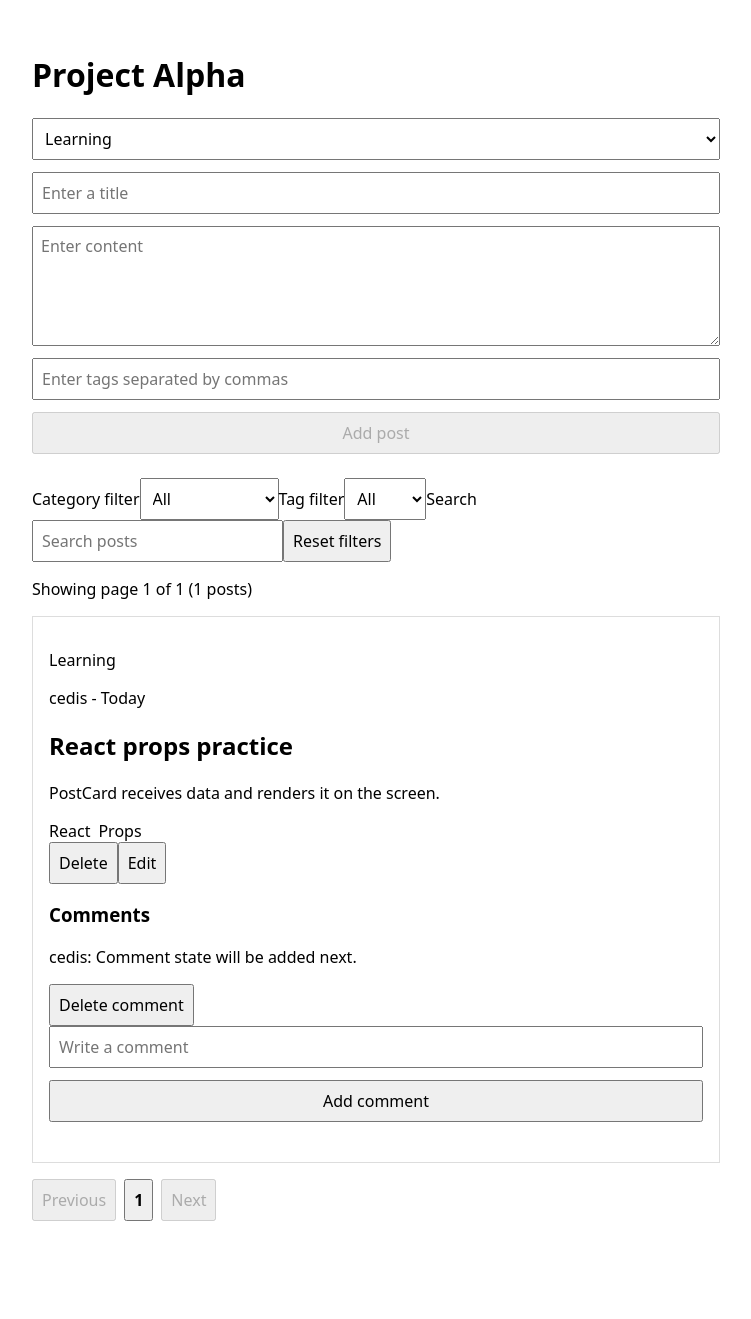
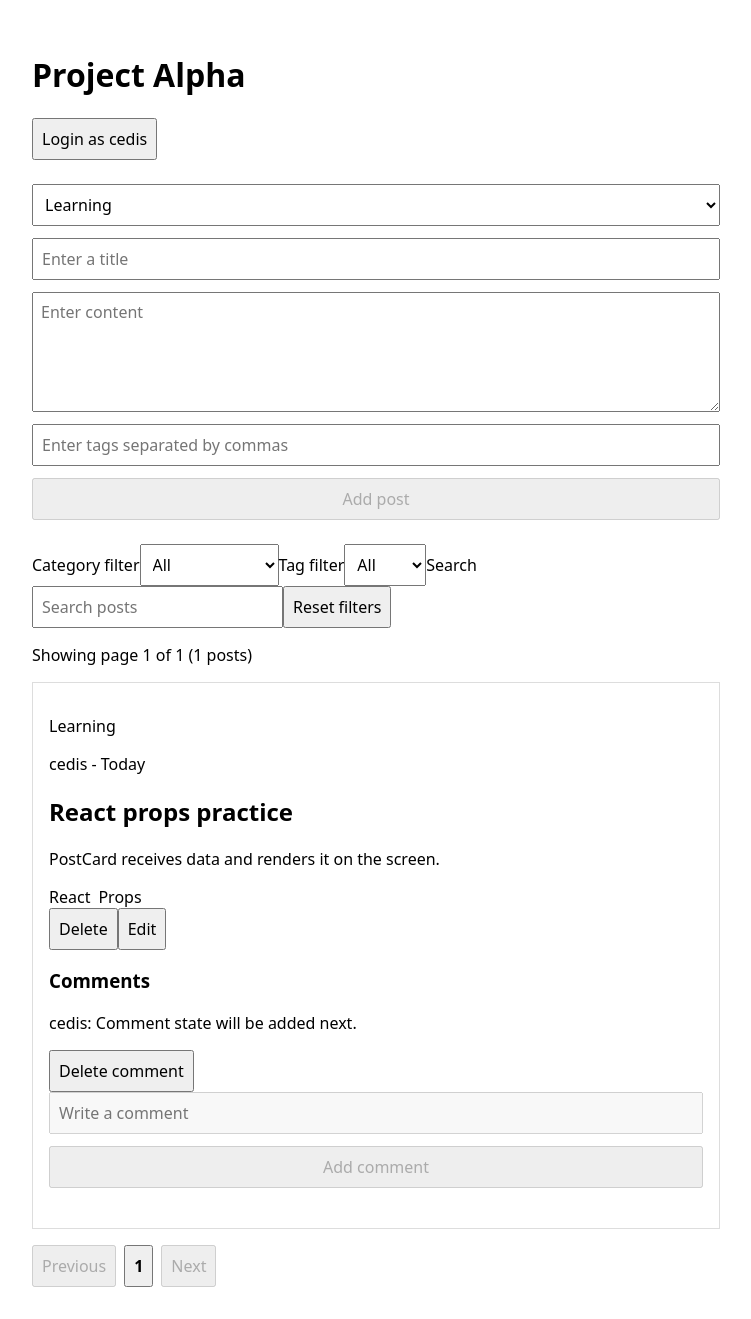
Before and after one commit to Jungle-12-303/week15-16_team03_ai_board_lab, a React (Vite) app in the folder frontend/project-alpha/: page / in a window 1280 px wide. Shown: the whole page, without its empty margins (264-1015 px from the left). Before the commit the page ends 1253 px from the top, so only its background shows below. Built offline with nearby package versions, Linux system fonts and the light colour scheme.

Commit message:
feat: 로그인 목업( 분리전)

```diff
--- a/frontend/project-alpha/src/App.css
+++ b/frontend/project-alpha/src/App.css
@@ -22,6 +22,10 @@ textarea {
   min-height: 120px;
 }
 
+.auth-panel {
+  margin-bottom: 24px;
+}
+
 article {
   border: 1px solid #ddd;
   padding: 16px;
--- a/frontend/project-alpha/src/App.jsx
+++ b/frontend/project-alpha/src/App.jsx
@@ -36,8 +36,10 @@ export default function App() {
   const [currentPage, setCurrentPage] = useState(1);
   const [selectedCategory, setSelectedCategory] = useState('All');
   const [selectedTag, setSelectedTag] = useState('All');
+  const [currentUser, setCurrentUser] = useState(null);
 
-  const canSubmit = title.trim().length > 0 && content.trim().length > 0;
+  const isLoggedIn = currentUser !== null;
+  const canSubmit = isLoggedIn && title.trim().length > 0 && content.trim().length > 0;
   const normalizedSearchTerm = searchTerm.trim().toLowerCase();
   const availableTags = [...new Set(posts.flatMap((post) => post.tags))];
   const filteredPosts = posts.filter((post) => {
@@ -62,7 +64,7 @@ export default function App() {
   function handleSubmit(event) {
     event.preventDefault();
 
-    if (!canSubmit) {
+    if (!canSubmit || currentUser === null) {
       return;
     }
 
@@ -95,7 +97,7 @@ export default function App() {
 
     const newPost = {
       id: Date.now(),
-      author: 'cedis',
+      author: currentUser.name,
       createdAt: 'Just now',
       title: title,
       content: content,
@@ -122,10 +124,19 @@ export default function App() {
     setCurrentPage(1);
   }
 
+  function loginAsCedis() {
+    setCurrentUser({ name: 'cedis' });
+  }
+
+  function logout() {
+    setCurrentUser(null);
+    cancelEditPost();
+  }
+
   function addComment(postId, commentContent) {
     const trimmedContent = commentContent.trim();
 
-    if (trimmedContent.length === 0) {
+    if (currentUser === null || trimmedContent.length === 0) {
       return;
     }
 
@@ -138,7 +149,7 @@ export default function App() {
                 ...post.comments,
                 {
                   id: Date.now(),
-                  author: 'cedis',
+                  author: currentUser.name,
                   content: trimmedContent,
                 },
               ],
@@ -186,6 +197,21 @@ export default function App() {
   return (
     <main>
       <h1>Project Alpha</h1>
+
+      <div className="auth-panel">
+        {currentUser === null ? (
+          <button type="button" onClick={loginAsCedis}>
+            Login as cedis
+          </button>
+        ) : (
+          <>
+            <p>Logged in as {currentUser.name}</p>
+            <button type="button" onClick={logout}>
+              Logout
+            </button>
+          </>
+        )}
+      </div>
 
       <PostForm
         categories={categories}
@@ -265,6 +291,7 @@ export default function App() {
         onEditPost={startEditPost}
         onAddComment={addComment}
         onDeleteComment={deleteComment}
+        canComment={isLoggedIn}
       />
 
       <div className="pagination">
--- a/frontend/project-alpha/src/components/PostCard.jsx
+++ b/frontend/project-alpha/src/components/PostCard.jsx
@@ -12,11 +12,17 @@ export default function PostCard({
   onEdit,
   onAddComment,
   onDeleteComment,
+  canComment,
 }) {
   const [commentInput, setCommentInput] = useState('');
 
   function handleCommentSubmit(event) {
     event.preventDefault();
+
+    if (!canComment || commentInput.trim().length === 0) {
+      return;
+    }
+
     onAddComment(commentInput);
     setCommentInput('');
   }
@@ -66,8 +72,11 @@ export default function PostCard({
             value={commentInput}
             onChange={(event) => setCommentInput(event.target.value)}
             placeholder="Write a comment"
+            disabled={!canComment}
           />
-          <button type="submit">Add comment</button>
+          <button type="submit" disabled={!canComment || commentInput.trim().length === 0}>
+            Add comment
+          </button>
         </form>
       </section>
     </article>
--- a/frontend/project-alpha/src/components/PostList.jsx
+++ b/frontend/project-alpha/src/components/PostList.jsx
@@ -6,6 +6,7 @@ export default function PostList({
   onEditPost,
   onAddComment,
   onDeleteComment,
+  canComment,
 }) {
   if (posts.length === 0) {
     return <p>No posts yet.</p>;
@@ -27,6 +28,7 @@ export default function PostList({
           onEdit={() => onEditPost(post.id)}
           onAddComment={(commentContent) => onAddComment(post.id, commentContent)}
           onDeleteComment={(commentId) => onDeleteComment(post.id, commentId)}
+          canComment={canComment}
         />
       ))}
     </>
```
